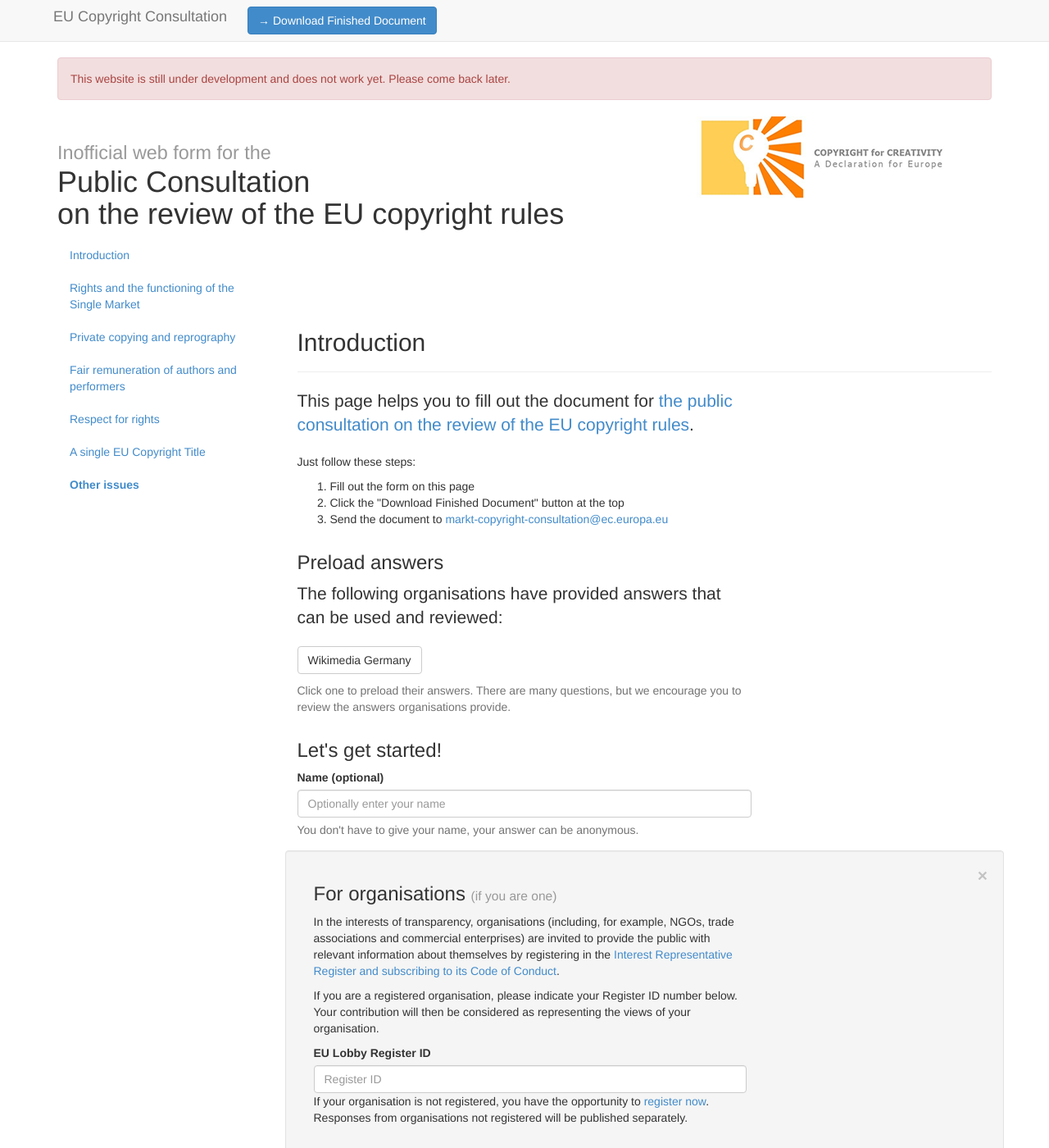
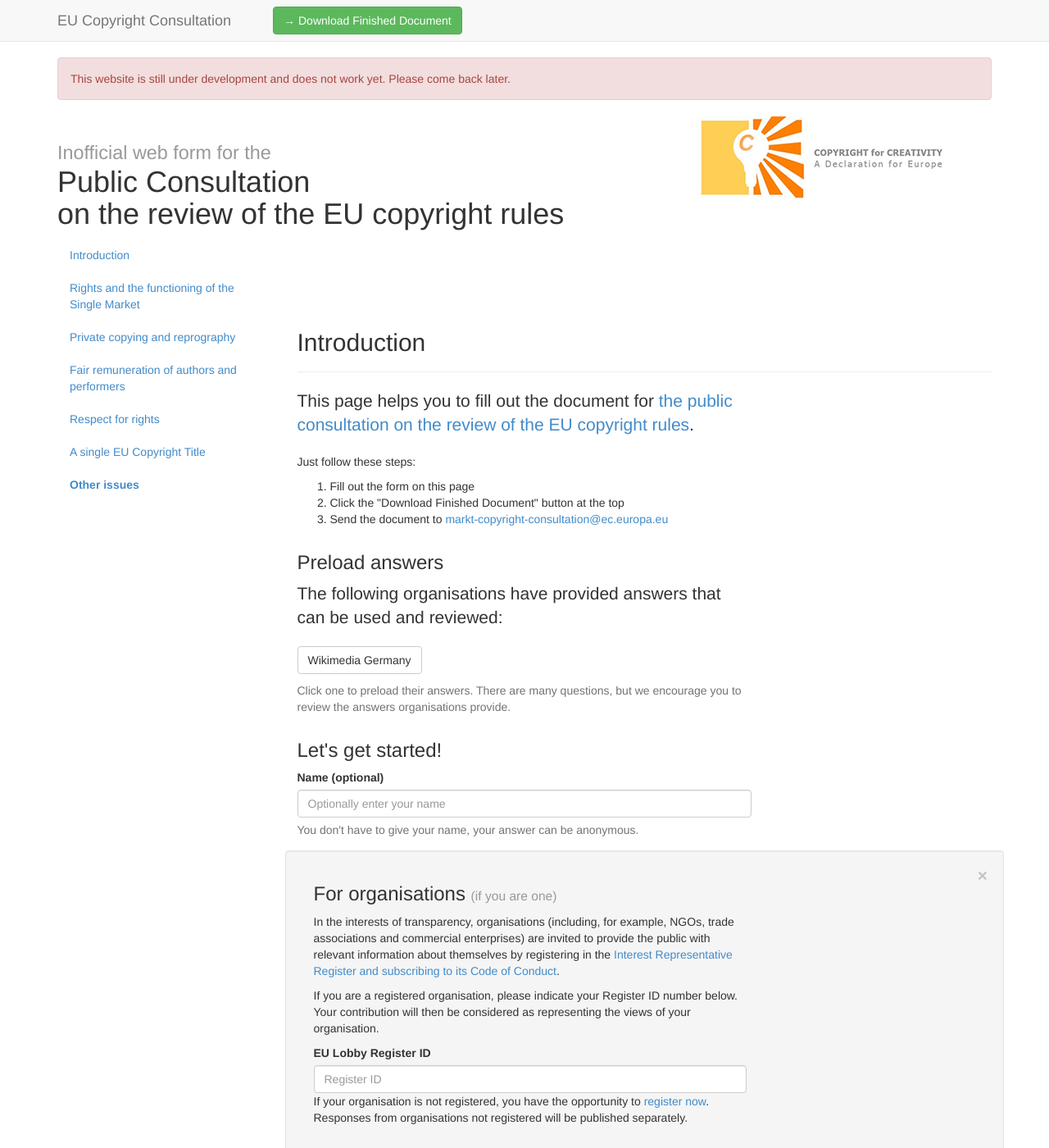
Before and after one commit to okfde/eucopyright, a Jekyll site: the page built from index.html, in a window 1280 px wide and 1400 px high. Shown: the whole window at 82% size. Built offline with Jekyll 4.4.1, drawn with Linux system fonts in a browser that asks for light colours.

Commit message:
Make nav bar button more responsive

```diff
--- a/_layouts/default.html
+++ b/_layouts/default.html
@@ -17,9 +17,7 @@
     <a class="navbar-brand" href="/">
       EU Copyright Consultation
     </a>
-    <form class="navbar-form navbar-left" role="search">
-      <button id="compile" type="submit" class="btn btn-primary">&rarr; Download Finished Document</button>
-    </form>
+    <button id="compile" type="submit" class="nav-btn btn btn-success">&rarr; Download Finished Document</button>
   </div>
 </nav>
 
--- a/css/style.css
+++ b/css/style.css
@@ -8,7 +8,12 @@
 }
 
 .navbar-brand {
-  padding: 10px 10px;
+  margin-right: 2em;
+}
+
+.nav-btn {
+  margin-top: 8px;
+  margin-bottom: 8px;
 }
 
 .side-navbar .active {
```
